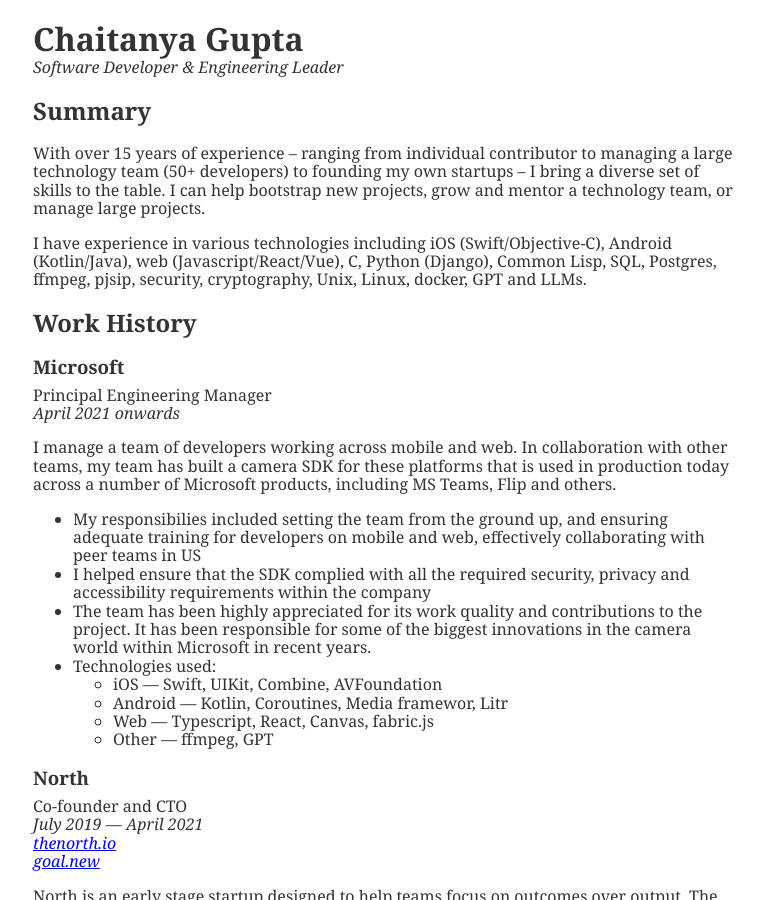
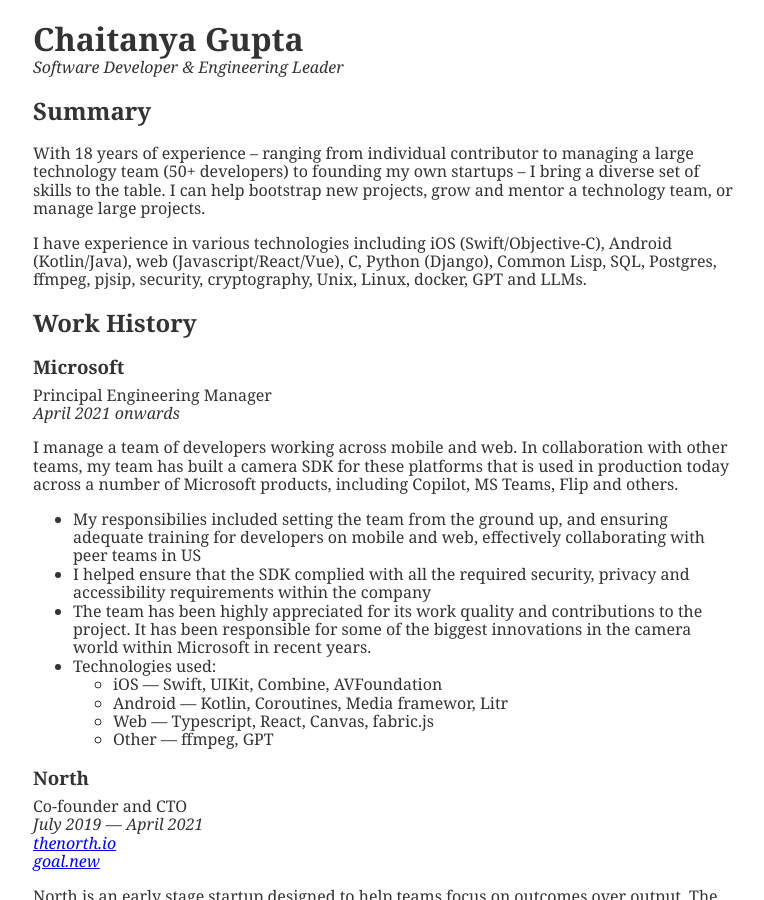
Before and after one commit to lisperin/lisperin.github.io, a Jekyll site: the page built from resume.html, in a window 1280 px wide and 900 px high. Shown: the whole window, without its empty margins (257-1021 px from the left). Built offline with Jekyll 4.4.1, drawn with Linux system fonts in a browser that asks for light colours.

Commit message:
Update resume.html

```diff
--- a/resume.html
+++ b/resume.html
@@ -20,7 +20,7 @@
       <section class="summary">
         <h2>Summary</h2>
         <p>
-          With over 15 years of experience – ranging from individual contributor
+          With 18 years of experience – ranging from individual contributor
           to managing a large technology team (50+ developers) to founding my
           own startups – I bring a diverse set of skills to the table. I can
           help bootstrap new projects, grow and mentor a technology team, or
@@ -46,7 +46,7 @@
             I manage a team of developers working across mobile and web. In
             collaboration with other teams, my team has built a camera SDK for
             these platforms that is used in production today across a number of
-            Microsoft products, including MS Teams, Flip and others.
+            Microsoft products, including Copilot, MS Teams, Flip and others.
           </p>
           <ul class="work-items">
             <li>
```
